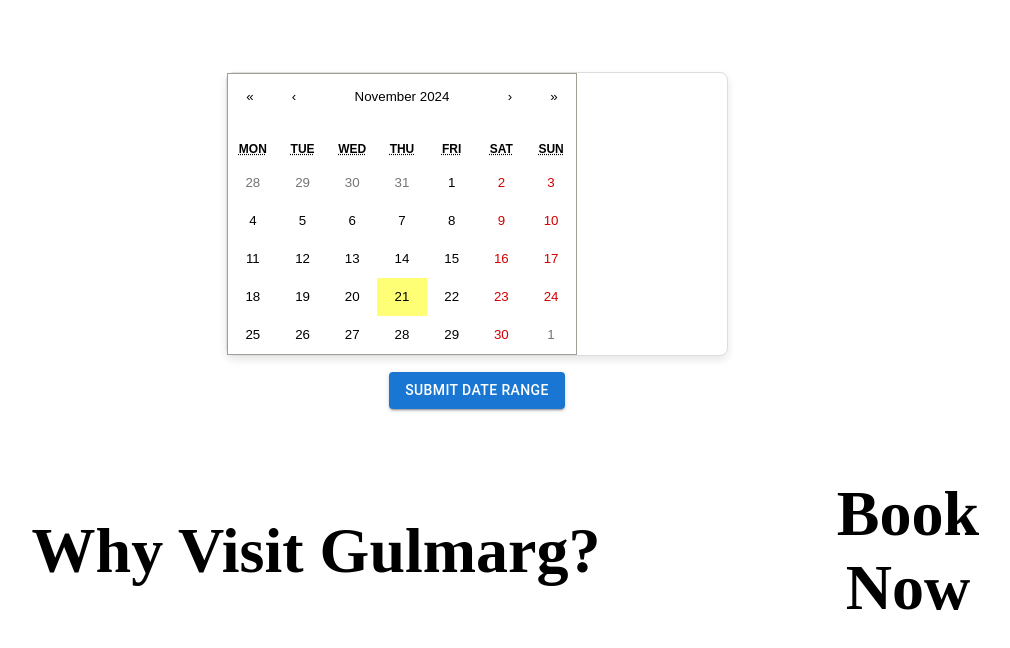
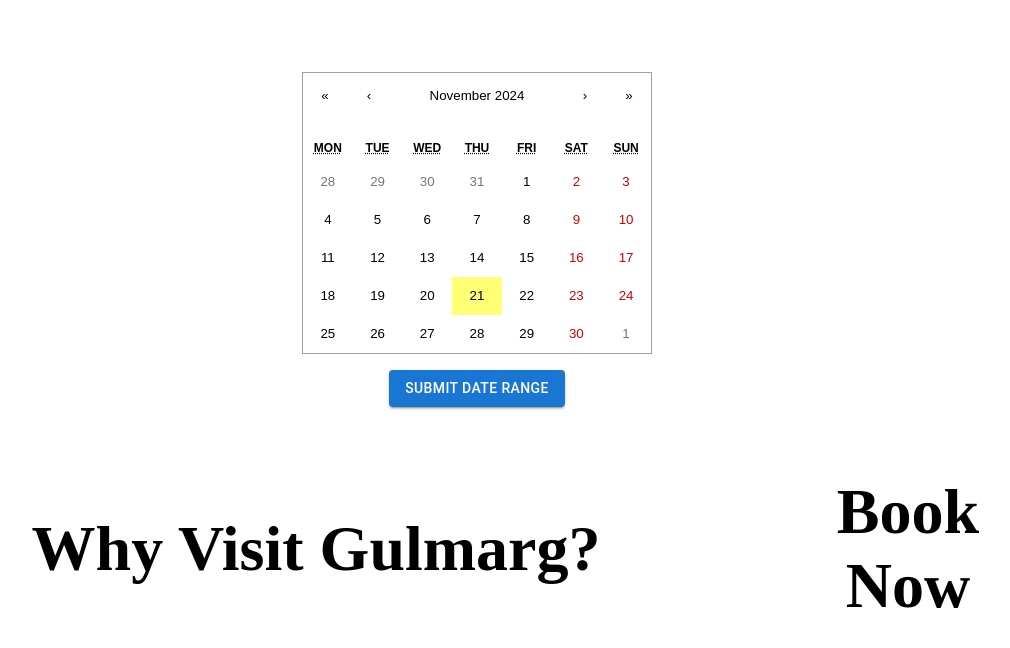
Before and after one commit to mohsinfourkites/react-express-project, a Next.js app in the folder travel-react-frontend/: page /InfoPages/Gulmarg/Gulmarg in a window 1280 px wide. Shown: the top 648 px of the page, without its empty margins (163-1173 px from the left). Built offline with nearby package versions, Linux system fonts and the light colour scheme.

Commit message:
Calender 2

```diff
--- a/travel-react-frontend/src/components/DateRangePicker/DateRangePicker.module.scss
+++ b/travel-react-frontend/src/components/DateRangePicker/DateRangePicker.module.scss
@@ -1,10 +1,6 @@
 .calendar-container {
-    width: 100%;
-    max-width: 500px;
-    border: 1px solid #ddd;
-    border-radius: 8px;
-    box-shadow: 0 4px 8px rgba(0, 0, 0, 0.1);
-    background-color: #fff;
+
+    display: flex;
 
     .react-calendar {
       width: 100%;
```
